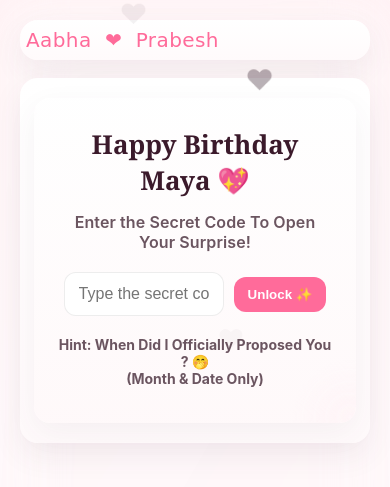
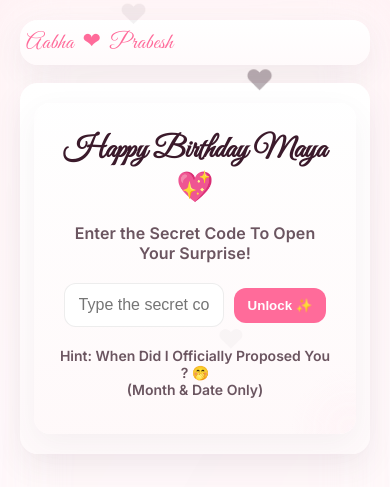
Before and after one commit to aagya0202/happybirthdaymaya, a plain HTML site: page index.html in a window 390 px wide. Drawn offline with Linux system fonts and the light colour scheme.

Commit message:
Enhance font styles and layout in index.html
Updated font styles and sizes for better aesthetics. Improved the greeting and subtitle sections for a more cohesive look.

```diff
--- a/index.html
+++ b/index.html
@@ -4,9 +4,10 @@
 <meta charset="utf-8" />
 <meta name="viewport" content="width=device-width,initial-scale=1" />
 <title>Happy Birthday Maya 💖</title>
+<link href="https://fonts.googleapis.com/css2?family=Great+Vibes&family=Inter:wght@300;400;600&display=swap" rel="stylesheet">
 <meta name="description" content="A small surprise website for Maya — password protected." />
 <style>
-/* Mobile-first, responsive, accessible CSS (inline) */
+/* Mobile-first, responsive, accessible CSS (inline) - v5 with restored fonts */
 :root{
   --bg1: #fff1f4;
   --bg2: #fff8fb;
@@ -16,7 +17,7 @@
   --shadow: 0 12px 30px rgba(91,70,86,0.08);
   --radius:14px;
   --container:980px;
-  font-family: Inter, system-ui, -apple-system, "Segoe UI", Roboto, "Helvetica Neue", Arial, sans-serif;
+  font-family: 'Inter', system-ui, -apple-system, "Segoe UI", Roboto, "Helvetica Neue", Arial, sans-serif;
   color-scheme: light;
 }
 
@@ -67,7 +68,7 @@ body{
 
 /* header */
 .header{display:flex;align-items:center;justify-content:flex-start;gap:12px;padding:8px 6px}
-.brand{font-family: "GreatVibes", cursive; font-size:26px;color:var(--accent);letter-spacing:0.4px}
+.brand{font-family: 'Great Vibes', cursive; font-size:28px;color:var(--accent);letter-spacing:0.4px}
 .small-note{font-size:13px;color:var(--muted)}
 
 /* lock screen styles */
@@ -78,8 +79,8 @@ body{
 .lock-card::before{content:"";position:absolute;inset:-30%;background:radial-gradient(circle at 10% 20%, rgba(255,200,220,0.25), transparent 8%), radial-gradient(circle at 80% 80%, rgba(255,230,240,0.2), transparent 10%);pointer-events:none;opacity:0.9;transform:translateZ(0)}
 
 
-.greeting{font-family: 'Georgia', serif;font-size:32px;margin:6px 0;color:#3b1a2b;font-weight:600}
-.subtitle{margin:0;color:var(--muted);font-weight:600;text-transform:none;letter-spacing:0.1px}
+.greeting{font-family: 'Great Vibes', cursive;font-size:36px;margin:6px 0;color:#3b1a2b;font-weight:600}
+.subtitle{margin:0;color:var(--muted);font-weight:600;text-transform:none;letter-spacing:0.1px;font-size:16px;}
 
 /* spacing adjustments */
 .gap-small{height:8px}
@@ -115,8 +116,8 @@ body{
 
 /* small screens adjustments */
 @media (max-width:720px){
-  .greeting{font-size:26px}
-  .brand{font-size:20px}
+  .greeting{font-size:30px}
+  .brand{font-size:22px}
   .gallery-grid{grid-template-columns:repeat(2,1fr)}
   .gallery-grid img{height:120px}
   .input-row input[type="password"]{width:160px}
@@ -176,8 +177,8 @@ body{
   <!-- MAIN CONTENT (hidden until unlocked) -->
   <section id="mainContent" class="card main" aria-hidden="true">
     <div class="hero" aria-labelledby="heroTitle">
-      <h3 id="heroTitle" class="title">Happy Birthday, <span style="font-family:'Georgia',serif">Aabha Tiwari</span> 🎉</h3>
-      <p class="lead">A small website made with all my love — for your special day, October 24.</p>
+      <h3 id="heroTitle" class="title" style="font-family:'Great Vibes', cursive">Happy Birthday, <span style="font-family:'Great Vibes',cursive">Aabha Tiwari</span> 🎉</h3>
+      <p class="lead" style="color:var(--muted);margin:0">A small website made with all my love — for your special day, October 24.</p>
     </div>
 
     <section class="card" id="message" aria-labelledby="msgTitle">
@@ -293,8 +294,7 @@ body{
       pwMsg.textContent = '';
     } else {
       wrong();
-    }
-  });
+  } });
 
   // enter key submits
   pw.addEventListener('keydown', (e)=>{ if(e.key === 'Enter') unlockBtn.click(); });
```
